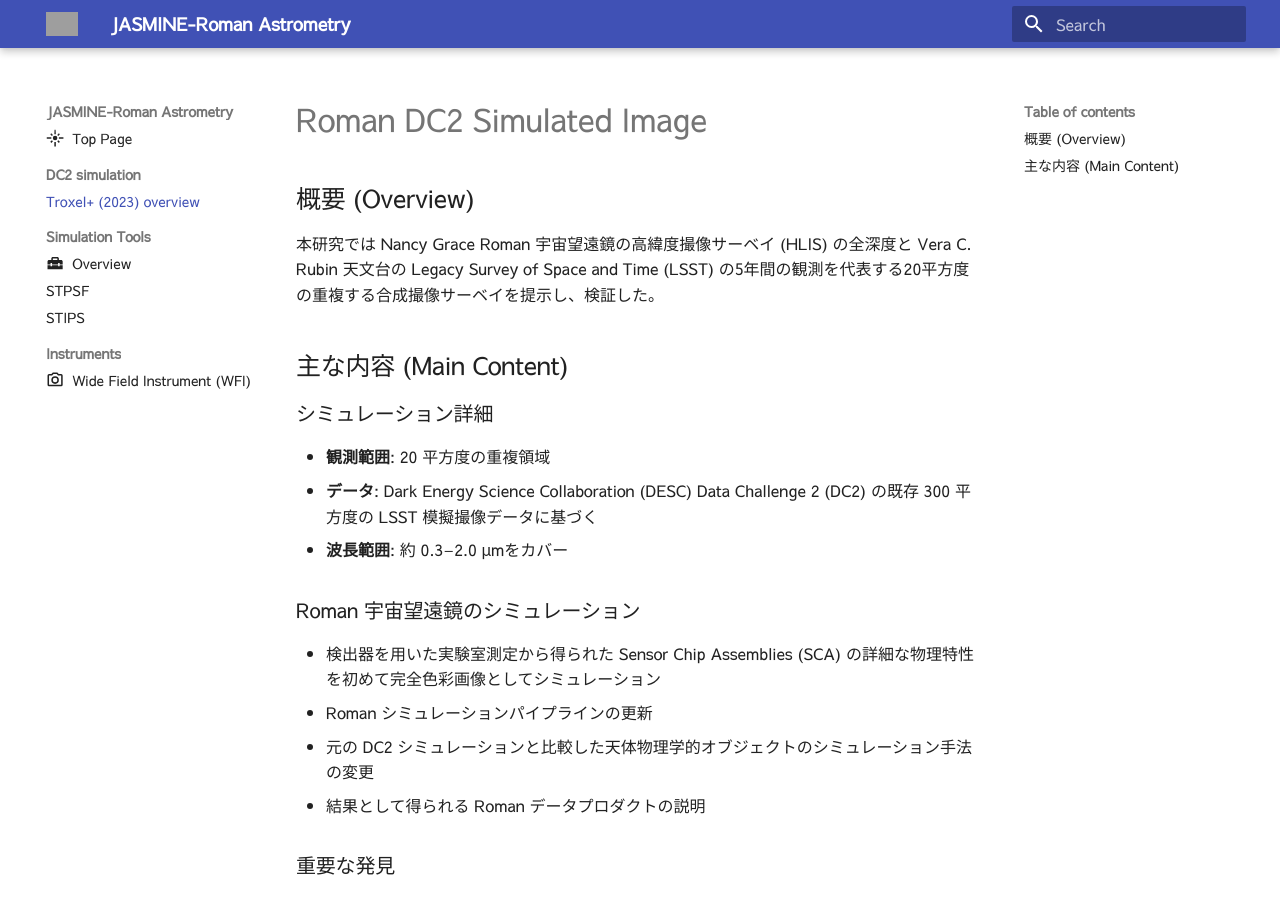
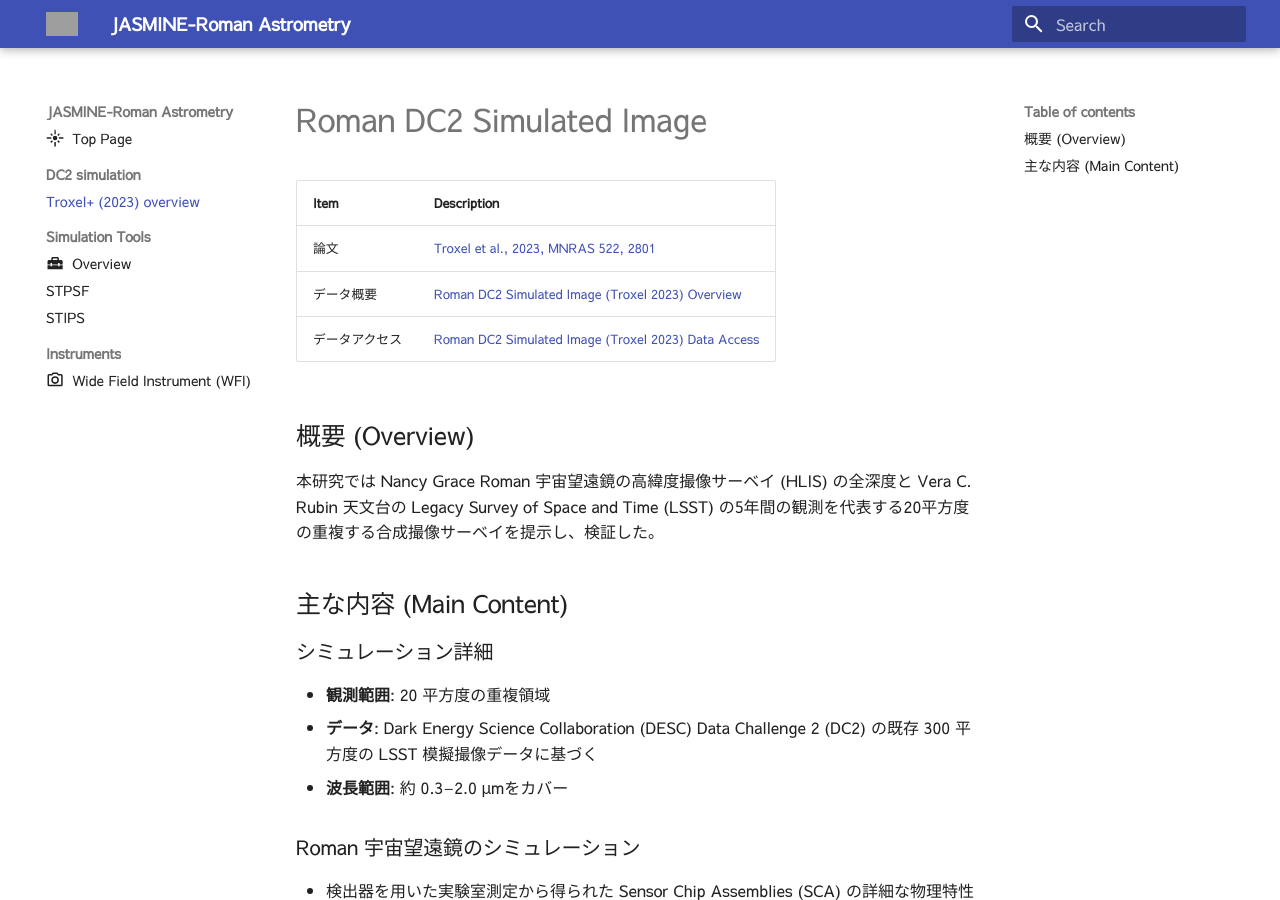
Before and after one commit to astronasutarou/jasmine-roman-astrometry, an MkDocs documentation site: the page built from docs/dc2/index.md, in a window 1280 px wide and 900 px high. Built offline with MkDocs 1.6.1 and Material for MkDocs 9.7.7, drawn with Linux system fonts in a browser that asks for light colours; grey boxes are pictures that could not be loaded.

Commit message:
add a table

```diff
--- a/docs/dc2/index.md
+++ b/docs/dc2/index.md
@@ -5,6 +5,16 @@ tags: [simulation, data challenge, Roman]
 ---
 
 # Roman DC2 Simulated Image
+
+|Item|Description|
+|---|---|
+|論文|[Troxel et al., 2023, MNRAS 522, 2801][Troxel]|
+|データ概要|[Roman DC2 Simulated Image (Troxel 2023) Overview][IPAC]|
+|データアクセス|[Roman DC2 Simulated Image (Troxel 2023) Data Access][access]|
+
+[Troxel]: https://ui.adsabs.harvard.edu/abs/2023MNRAS.522.2801T/abstract
+[IPAC]: https://irsa.ipac.caltech.edu/data/theory/Roman/Troxel2023/overview.html
+[access]: https://irsa.ipac.caltech.edu/data/theory/Roman/Troxel2023/index.html
 
 ## 概要 (Overview)
 
```
